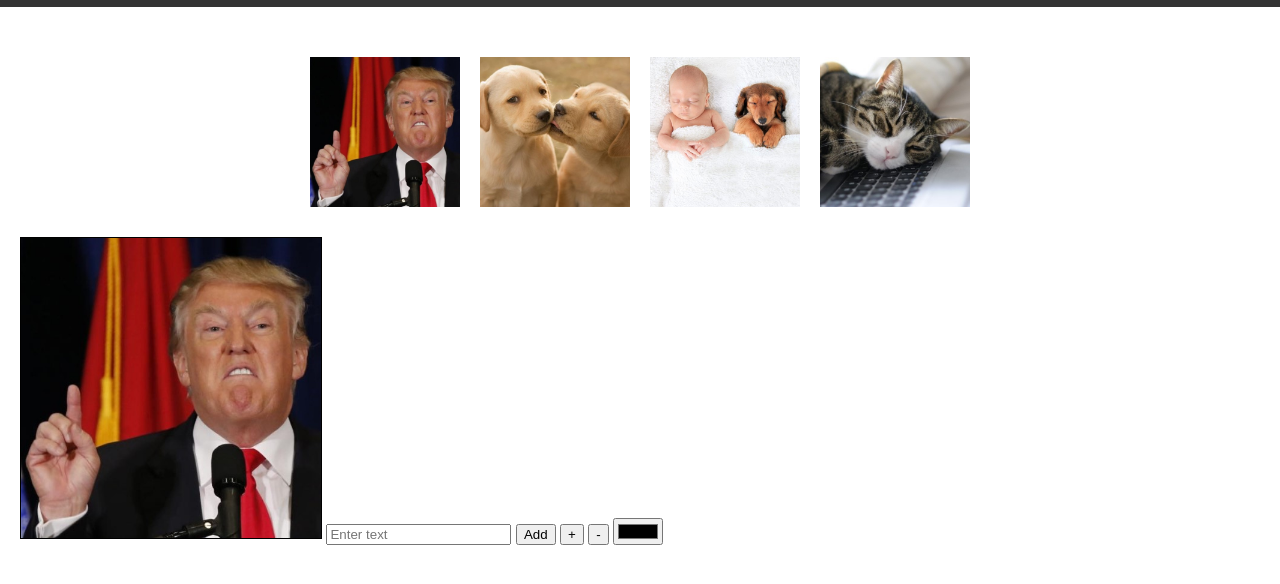
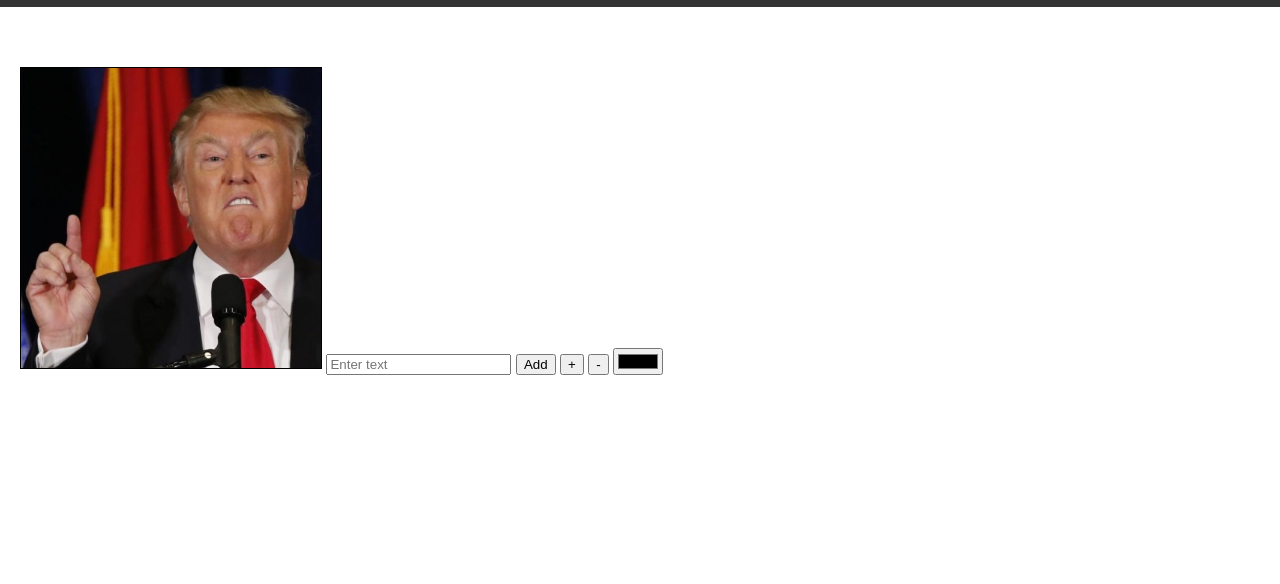
Before and after one commit to MaxKoginsky/Meme-Generator, a plain HTML site: page index.html in a window 1280 px wide. Both pictures are taken after a click on the picture 385 px from the left and 182 px from the top of the page. Shown: the part 50-634 px from the top of the page. Drawn offline with Linux system fonts and the light colour scheme.

Commit message:
Add files via upload

```diff
--- a/css/style.css
+++ b/css/style.css
@@ -39,3 +39,7 @@ body {
     height: 150px;
     margin: 10px;
   }
+
+  .hidden {
+    display: none;
+}
--- a/index.html
+++ b/index.html
@@ -14,14 +14,14 @@
 
     <main>
         <section class="gallery">
-            <img src="imgs/1.jpg" alt="" onclick="MemeController.renderMeme('imgs/1.jpg')">
-            <img src="imgs/2.jpg" alt="" onclick="MemeController.renderMeme('imgs/2.jpg')">
-            <img src="imgs/3.jpg" alt="" onclick="MemeController.renderMeme('imgs/3.jpg')">
-            <img src="imgs/4.jpg" alt="" onclick="MemeController.renderMeme('imgs/4.jpg')">
+            <img src="imgs/1.jpg" alt="" onclick="MemeController.showEditor('imgs/1.jpg')">
+            <img src="imgs/2.jpg" alt="" onclick="MemeController.showEditor('imgs/2.jpg')">
+            <img src="imgs/3.jpg" alt="" onclick="MemeController.showEditor('imgs/3.jpg')">
+            <img src="imgs/4.jpg" alt="" onclick="MemeController.showEditor('imgs/4.jpg')">
 
         </section>
 
-        <section class="editor">
+        <section class="editor hidden">
             <canvas class="canvas" width="300" height="300"></canvas>
 
             <input type="text" class="text-input" placeholder="Enter text">
--- a/js/meme-controllers.js
+++ b/js/meme-controllers.js
@@ -25,7 +25,7 @@ var MemeController = (function(MemeService) {
 
             if (text) {
                 ctx.font = fontSize + 'px Arial'
-                ctx.fillStyle = textColor;
+                ctx.fillStyle = textColor
                 ctx.strokeStyle = '#000000'
                 ctx.lineWidth = 2
                 ctx.textAlign = 'center'
@@ -61,12 +61,24 @@ var MemeController = (function(MemeService) {
         renderMeme(selectedImagePath, getText())
     }
 
+    function showEditor(imagePath) {
+        var gallerySection = document.querySelector('.gallery')
+        var editorSection = document.querySelector('.editor')
+
+        gallerySection.classList.add('hidden')
+        editorSection.classList.remove('hidden')
+
+        selectedImagePath = imagePath
+        renderMeme(selectedImagePath, enteredText)
+    }
+
     return {
         addText: addText,
         increaseFontSize: increaseFontSize,
         decreaseFontSize: decreaseFontSize,
         changeTextColor: changeTextColor,
         getText: getText,
-        renderMeme: renderMeme
+        renderMeme: renderMeme,
+        showEditor: showEditor
     }
 })(MemeService)
```
